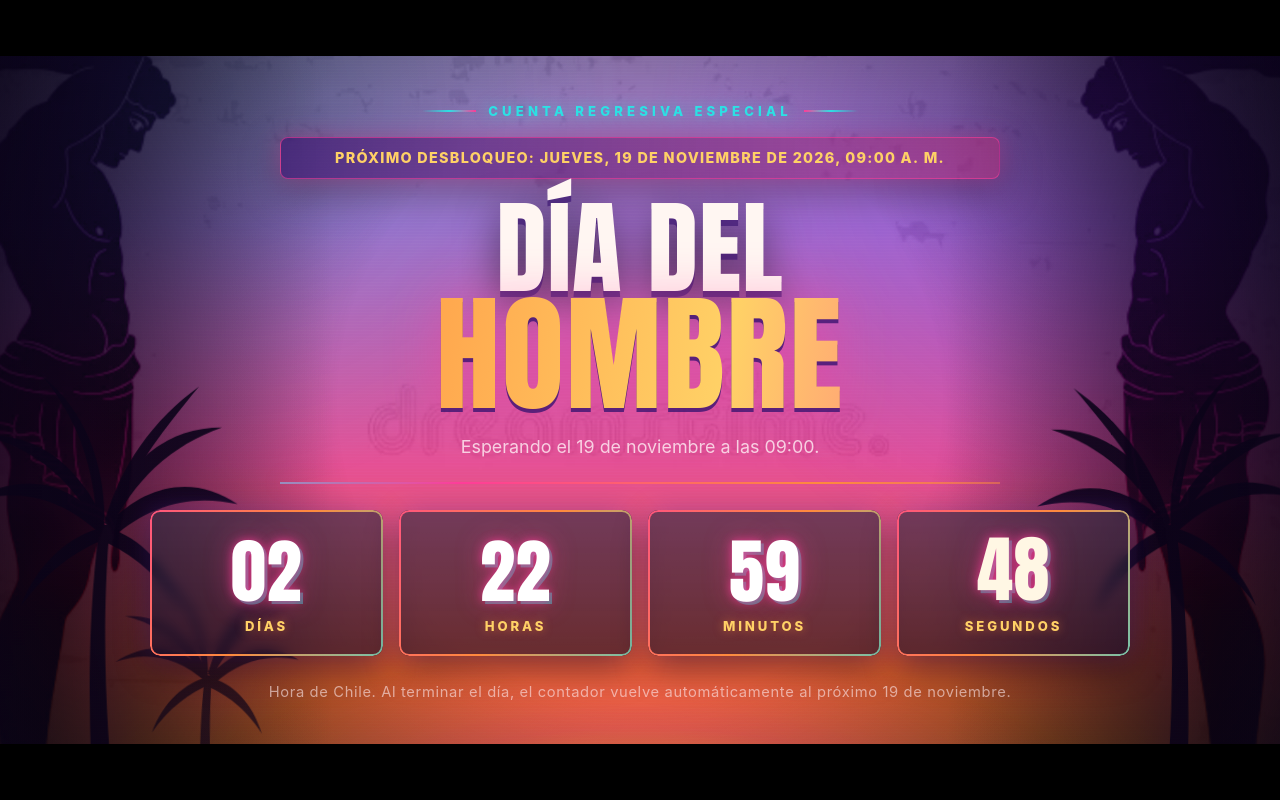
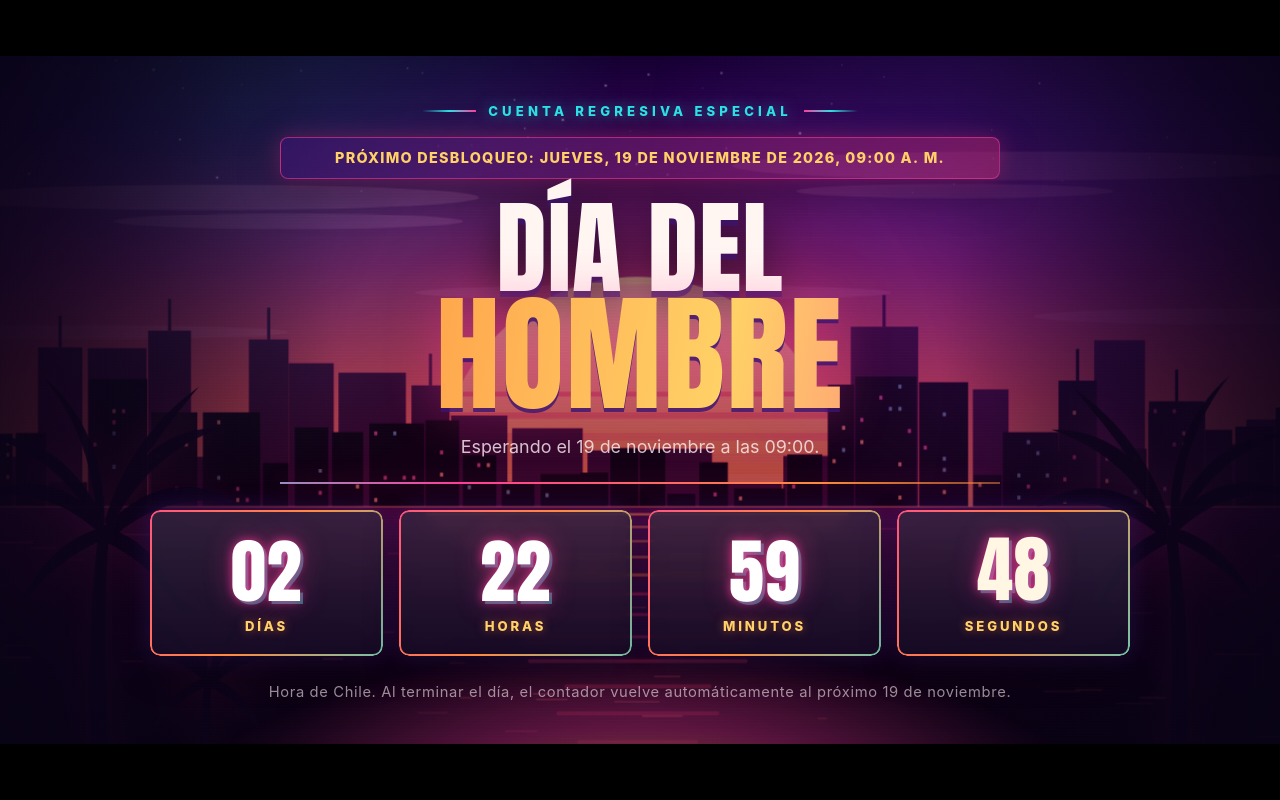
Before and after one commit to Desoxi1/contadordiadelhombre, a plain HTML site: page index.html in a window 1280 px wide. Drawn offline with Linux system fonts and the light colour scheme.

Commit message:
feat: fondo propio de atardecer neón sin marca de agua
Reemplaza fondo_griego.webp (traía marca de agua de banco de imágenes)
por fondo_vice.svg, arte vectorial propio: cielo atardecer, sol con
franjas, ciudad en silueta y reflejo en el mar. El archivo anterior
queda en el repo sin uso. El video no cambia.

Co-Authored-By: Claude Opus 5.5 <noreply@anthropic.com>

```diff
--- a/index.html
+++ b/index.html
@@ -84,11 +84,12 @@
 
     /* Fondo con zoom lento tipo trailer (Ken Burns) */
     .bg {
-      background-image: url('fondo_griego.webp');
-      background-position: center;
+      background-image: url('fondo_vice.svg');
+      background-color: #14062e;
+      background-position: center bottom;
       background-size: cover;
-      filter: brightness(0.55) contrast(1.15) saturate(0.6);
-      transform-origin: 60% 40%;
+      filter: brightness(0.62) contrast(1.05) saturate(1.05);
+      transform-origin: 50% 70%;
       animation: kenBurns 26s ease-in-out infinite alternate;
     }
 
@@ -101,7 +102,7 @@
         #ff6a3d 82%,
         #ffb347 100%);
       mix-blend-mode: color;
-      opacity: 0.95;
+      opacity: 0.35;
     }
 
     .sun {
```
Also changed, not shown: INSTRUCCIONES.txt, fondo_vice.svg (added).
